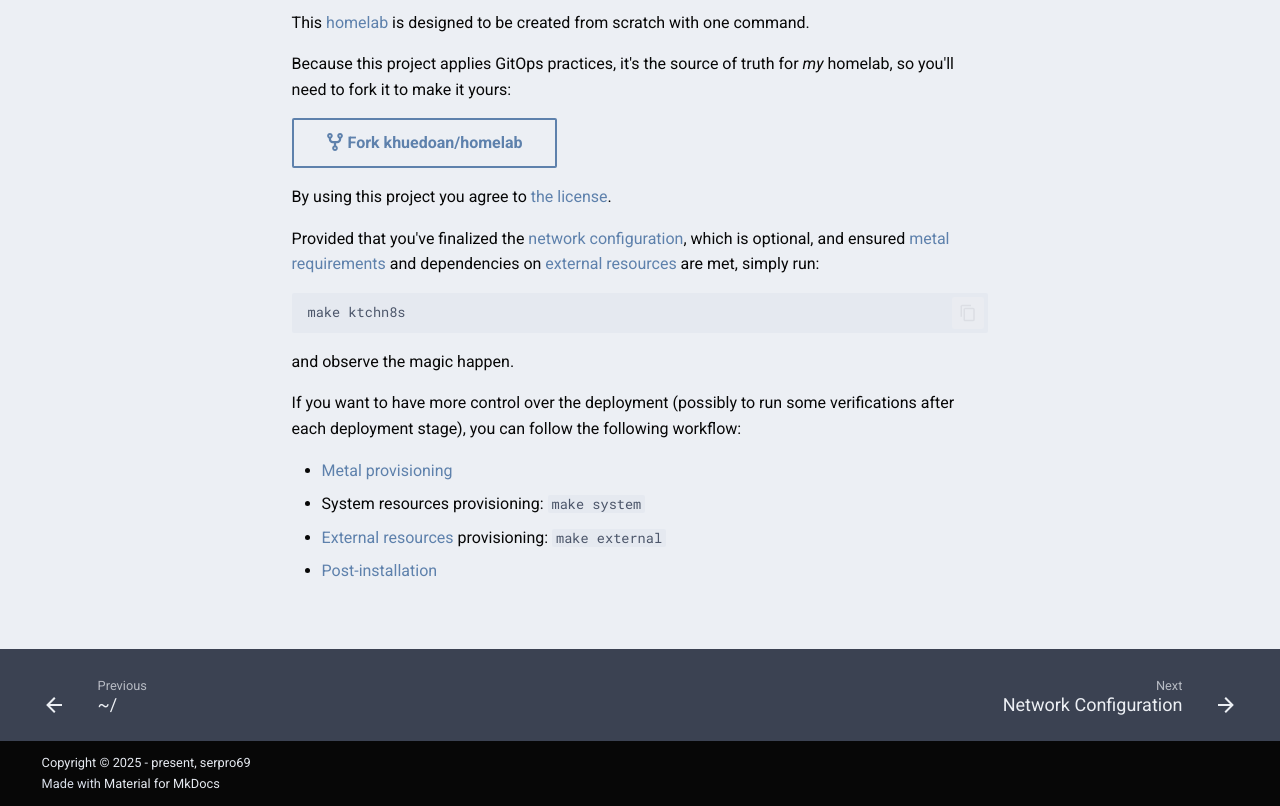
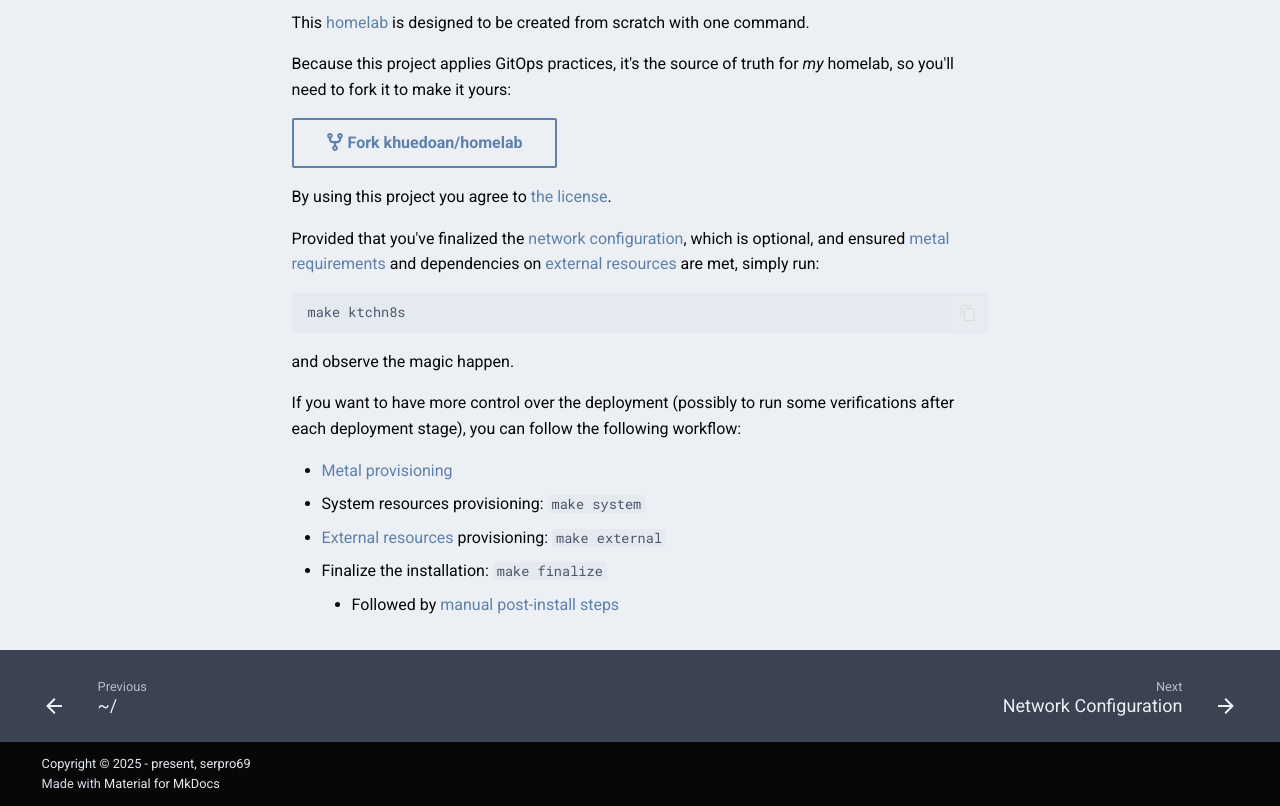
Before and after one commit to serpro69/ktchn8s, an MkDocs documentation site: the page built from docs/installation/production/index.md, in a window 1280 px wide and 1286 px high, cut to the strip 480-1286 px from the top of the window. Built offline with MkDocs 1.6.1 and Material for MkDocs 9.7.7, drawn with Linux system fonts in a browser that asks for light colours; comment, search, counter and statistics services are not loaded.

Commit message:
Update production installation instructions

```diff
--- a/docs/installation/production/index.md
+++ b/docs/installation/production/index.md
@@ -25,4 +25,5 @@ If you want to have more control over the deployment (possibly to run some verif
 - [Metal provisioning](./metal.md)
 - System resources provisioning: `make system`
 - [External resources](./external.md) provisioning: `make external`
-- [Post-installation](../post_install.md)
+- Finalize the installation: `make finalize`
+    - Followed by [manual post-install steps](../post_install.md)
```
Also changed, not shown: docs/installation/post_install.md (+1 -1 lines).
